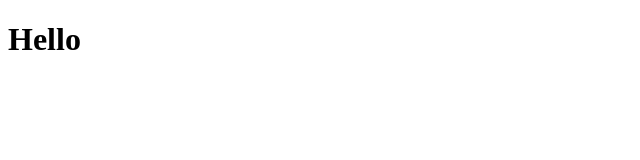
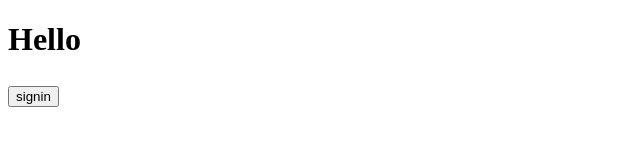
Before and after one commit to bhuvanssuryawanshi/project1, a plain HTML site: page index.html in a window 1280 px wide. Shown: the whole page, without its empty margins (0-640 px from the left). Drawn offline with Linux system fonts and the light colour scheme.

Commit message:
add feature

```diff
--- a/index.html
+++ b/index.html
@@ -7,5 +7,6 @@
 </head>
 <body>
     <h1>Hello</h1>
+    <h2><button>signin</button></h2>
 </body>
 </html>
```
